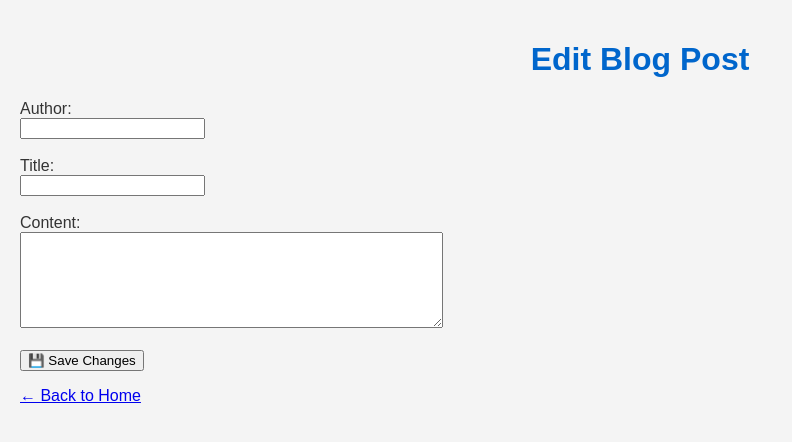
After one commit to sakhiaryan/Masterblog, a Flask app: template templates/update.html in a window 1280 px wide. The commit adds this page. Shown: the top 442 px of the page, without its empty margins (0-792 px from the left). Run offline with Flask 3, Linux system fonts and the light colour scheme; the template is opened without the code that fills it, so the values that code supplies are empty.

Commit message:
Add full CRUD functionality with update route

```diff
--- a/app.py
+++ b/app.py
@@ -4,25 +4,36 @@ from pathlib import Path
 
 app = Flask(__name__)
 
+# === Speicherdatei für Blog-Posts ===
 DATA_FILE = Path("blog_posts.json")
 
+
+# ---------- Hilfsfunktionen ----------
 def load_posts():
+    """Lädt alle Blogposts aus der JSON-Datei."""
     if DATA_FILE.exists():
         with open(DATA_FILE, "r", encoding="utf-8") as f:
             return json.load(f)
     return []
 
+
 def save_posts(posts):
+    """Speichert alle Blogposts in der JSON-Datei."""
     with open(DATA_FILE, "w", encoding="utf-8") as f:
         json.dump(posts, f, indent=4)
 
+
+# ---------- ROUTES ----------
 @app.route("/")
 def index():
+    """Startseite: zeigt alle Blogposts an."""
     posts = load_posts()
     return render_template("index.html", posts=posts)
 
+
 @app.route("/add", methods=["GET", "POST"])
 def add():
+    """Route zum Hinzufügen eines neuen Posts."""
     if request.method == "POST":
         author = request.form.get("author")
         title = request.form.get("title")
@@ -38,14 +49,39 @@ def add():
 
     return render_template("add.html")
 
-# 🔥 Neue Route zum Löschen eines Posts
+
 @app.route("/delete/<int:post_id>", methods=["POST"])
 def delete(post_id):
+    """Route zum Löschen eines Posts."""
     posts = load_posts()
-    # Filtert alle Posts außer dem mit der passenden ID
     updated_posts = [p for p in posts if p["id"] != post_id]
     save_posts(updated_posts)
     return redirect(url_for("index"))
 
+
+@app.route("/update/<int:post_id>", methods=["GET", "POST"])
+def update(post_id):
+    """Route zum Bearbeiten eines vorhandenen Posts."""
+    posts = load_posts()
+    post = next((p for p in posts if p["id"] == post_id), None)
+
+    if post is None:
+        return "Post not found", 404
+
+    if request.method == "POST":
+        # Daten aus dem Formular holen
+        post["author"] = request.form.get("author")
+        post["title"] = request.form.get("title")
+        post["content"] = request.form.get("content")
+
+        # Datei aktualisieren
+        save_posts(posts)
+        return redirect(url_for("index"))
+
+    # GET-Anfrage: Formular mit bestehenden Werten anzeigen
+    return render_template("update.html", post=post)
+
+
+# ---------- START SERVER ----------
 if __name__ == "__main__":
-    app.run(host="0.0.0.0", port=5007, debug=True)
+    app.run(host="0.0.0.0", port=5000, debug=True)
--- a/static/style.css
+++ b/static/style.css
@@ -37,3 +37,16 @@ h1 {
 .delete-btn:hover {
     background-color: #cc0000;
 }
+
+
+.edit-btn {
+    background-color: #007bff;
+    color: white;
+    padding: 6px 12px;
+    border-radius: 5px;
+    text-decoration: none;
+    margin-right: 8px;
+}
+.edit-btn:hover {
+    background-color: #0056b3;
+}
--- /dev/null
+++ b/templates/update.html
@@ -0,0 +1,26 @@
+<!DOCTYPE html>
+<html lang="en">
+<head>
+    <meta charset="UTF-8">
+    <title>Edit Post</title>
+    <link rel="stylesheet" href="{{ url_for('static', filename='style.css') }}">
+</head>
+<body>
+    <h1>Edit Blog Post</h1>
+
+    <form action="{{ url_for('update', post_id=post.id) }}" method="POST">
+        <label>Author:</label><br>
+        <input type="text" name="author" value="{{ post.author }}" required><br><br>
+
+        <label>Title:</label><br>
+        <input type="text" name="title" value="{{ post.title }}" required><br><br>
+
+        <label>Content:</label><br>
+        <textarea name="content" rows="6" cols="50" required>{{ post.content }}</textarea><br><br>
+
+        <button type="submit">💾 Save Changes</button>
+    </form>
+
+    <p><a href="{{ url_for('index') }}">← Back to Home</a></p>
+</body>
+</html>
```
Also changed, not shown: templates/index.html (+5 -17 lines).
